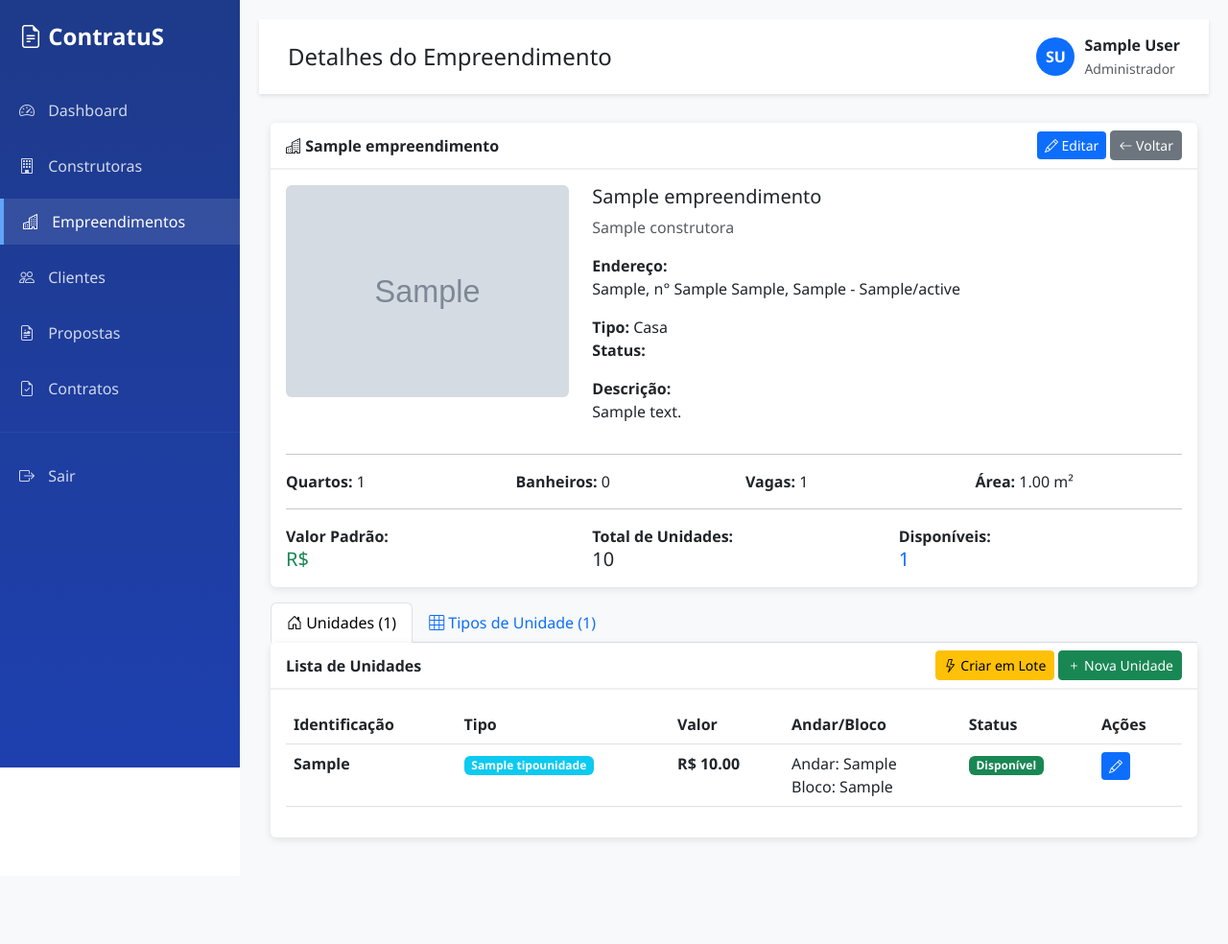
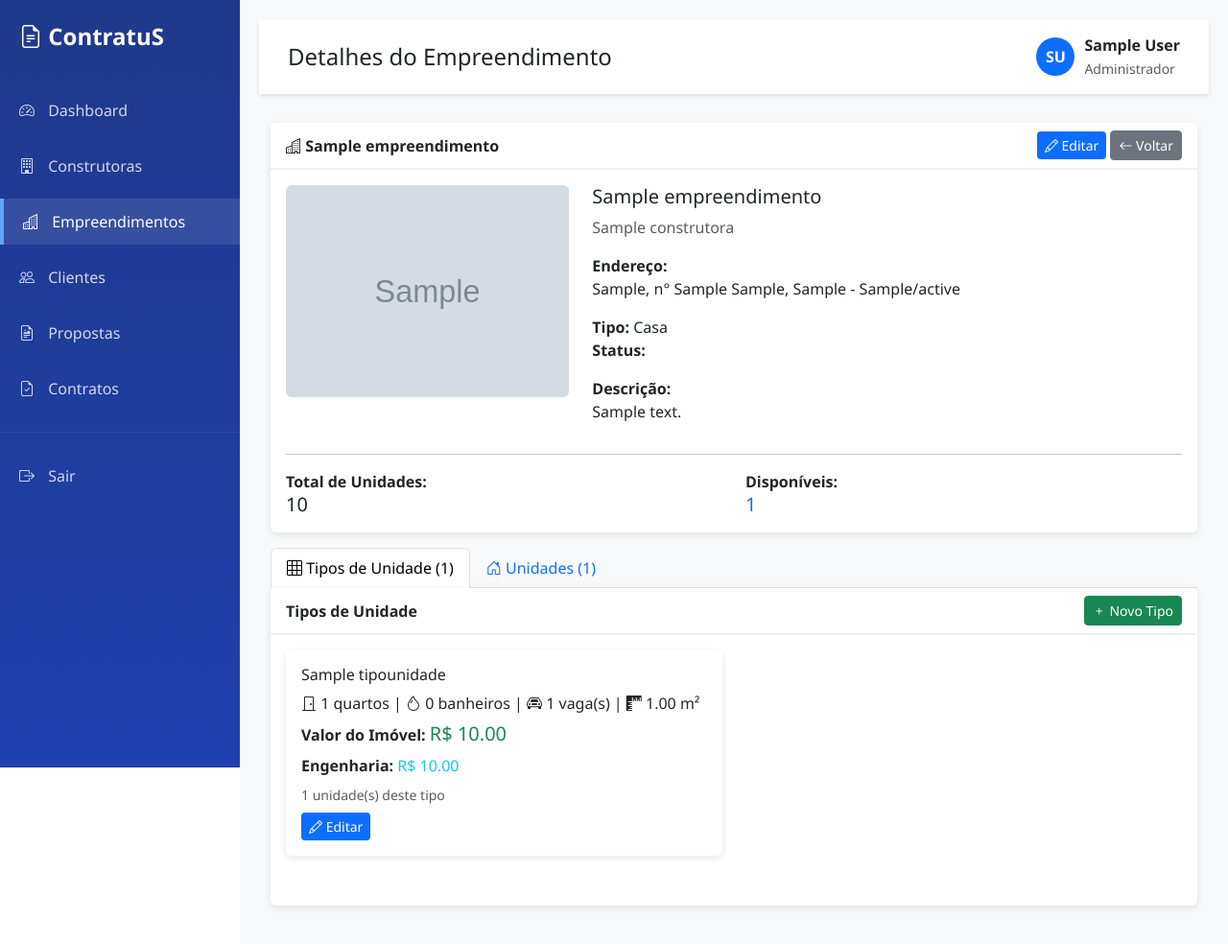
Before and after one commit to Rdantas12/contratus, a Django app: page /empreendimentos/1/ in a window 1280 px wide. Shown: the whole page at 96% size. Before the commit the page ends 875 px from the top, so only its background shows below. Run offline with Django 5.2, Linux system fonts and the light colour scheme; a user stored in the database is signed in; tables that the repository leaves empty hold one stand-in row (values such as "Sample post"); grey boxes marked "Sample" are stand-in pictures.

Commit message:
alteracao campos empreendimento

```diff
--- a/contratus/templates/contratus/empreendimentos/empreendimento_detail.html
+++ b/contratus/templates/contratus/empreendimentos/empreendimento_detail.html
@@ -51,33 +51,15 @@
 
         <hr>
 
-        <div class="row">
-            <div class="col-md-3">
-                <strong>Quartos:</strong> {{ empreendimento.quartos }}
-            </div>
-            <div class="col-md-3">
-                <strong>Banheiros:</strong> {{ empreendimento.banheiros }}
-            </div>
-            <div class="col-md-3">
-                <strong>Vagas:</strong> {{ empreendimento.vagas_garagem }}
-            </div>
-            <div class="col-md-3">
-                <strong>Área:</strong> {{ empreendimento.area_util|default:"-" }} m²
-            </div>
-        </div>
-
-        <hr>
+        <!-- ✅ REMOVIDO: Quartos, Banheiros, Vagas, Área -->
+        <!-- Essas informações agora aparecem apenas nos Tipos de Unidade -->
 
         <div class="row">
-            <div class="col-md-4">
-                <strong>Valor Padrão:</strong><br>
-                <span class="h5 text-success">R$ {{ empreendimento.valor_imovel|floatformat:2 }}</span>
-            </div>
-            <div class="col-md-4">
+            <div class="col-md-6">
                 <strong>Total de Unidades:</strong><br>
                 <span class="h5">{{ empreendimento.total_unidades }}</span>
             </div>
-            <div class="col-md-4">
+            <div class="col-md-6">
                 <strong>Disponíveis:</strong><br>
                 <span class="h5 text-primary">{{ empreendimento.unidades_disponiveis }}</span>
             </div>
@@ -88,22 +70,98 @@
 <!-- Tabs de Navegação -->
 <ul class="nav nav-tabs" id="empTabs" role="tablist">
     <li class="nav-item" role="presentation">
-        <button class="nav-link active" id="unidades-tab" data-bs-toggle="tab"
-                data-bs-target="#unidades" type="button" role="tab">
-            <i class="bi bi-house-door"></i> Unidades ({{ unidades.count }})
+        <button class="nav-link active" id="tipos-tab" data-bs-toggle="tab"
+                data-bs-target="#tipos" type="button" role="tab">
+            <i class="bi bi-grid-3x3"></i> Tipos de Unidade ({{ empreendimento.tipos_unidade.count }})
         </button>
     </li>
     <li class="nav-item" role="presentation">
-        <button class="nav-link" id="tipos-tab" data-bs-toggle="tab"
-                data-bs-target="#tipos" type="button" role="tab">
-            <i class="bi bi-grid-3x3"></i> Tipos de Unidade ({{ empreendimento.tipos_unidade.count }})
+        <button class="nav-link" id="unidades-tab" data-bs-toggle="tab"
+                data-bs-target="#unidades" type="button" role="tab">
+            <i class="bi bi-house-door"></i> Unidades ({{ unidades.count }})
         </button>
     </li>
 </ul>
 
 <div class="tab-content" id="empTabContent">
-    <!-- Tab Unidades -->
-    <div class="tab-pane fade show active" id="unidades" role="tabpanel">
+    <!-- Tab Tipos (PRIMEIRA ABA AGORA) -->
+    <div class="tab-pane fade show active" id="tipos" role="tabpanel">
+        <div class="card">
+            <div class="card-header d-flex justify-content-between align-items-center">
+                <span>Tipos de Unidade</span>
+                {% if pode_editar %}
+                <a href="{% url 'tipo_unidade_create' empreendimento.pk %}"
+                   class="btn btn-sm btn-success">
+                    <i class="bi bi-plus"></i> Novo Tipo
+                </a>
+                {% endif %}
+            </div>
+            <div class="card-body">
+                {% if empreendimento.tipos_unidade.all %}
+                <div class="row">
+                    {% for tipo in empreendimento.tipos_unidade.all %}
+                    <div class="col-md-6 mb-3">
+                        <div class="card">
+                            <div class="card-body">
+                                <h6>{{ tipo.nome }}</h6>
+
+                                <!-- ✅ CARACTERÍSTICAS FICAM AQUI -->
+                                <p class="mb-2">
+                                    <i class="bi bi-door-closed"></i> {{ tipo.quartos }} quartos |
+                                    <i class="bi bi-droplet"></i> {{ tipo.banheiros }} banheiros |
+                                    <i class="bi bi-car-front"></i> {{ tipo.vagas_garagem }} vaga(s) |
+                                    <i class="bi bi-rulers"></i> {{ tipo.area_util|default:"-" }} m²
+                                </p>
+
+                                <!-- ✅ VALORES FICAM AQUI -->
+                                <p class="mb-2">
+                                    <strong>Valor do Imóvel:</strong>
+                                    <span class="text-success h5">R$ {{ tipo.valor_imovel|floatformat:2 }}</span>
+                                </p>
+
+                                {% if tipo.valor_engenharia_necessaria %}
+                                <p class="mb-2">
+                                    <strong>Engenharia:</strong>
+                                    <span class="text-info">R$ {{ tipo.valor_engenharia_necessaria|floatformat:2 }}</span>
+                                </p>
+                                {% endif %}
+
+                                <p class="mb-2 small text-muted">
+                                    {{ tipo.unidades.count }} unidade(s) deste tipo
+                                </p>
+                                {% if pode_editar %}
+                                <a href="{% url 'tipo_unidade_edit' tipo.pk %}"
+                                   class="btn btn-sm btn-primary">
+                                    <i class="bi bi-pencil"></i> Editar
+                                </a>
+                                {% endif %}
+                            </div>
+                        </div>
+                    </div>
+                    {% endfor %}
+                </div>
+                {% else %}
+                <div class="alert alert-warning">
+                    <i class="bi bi-exclamation-triangle"></i>
+                    <strong>Nenhum tipo de unidade cadastrado.</strong>
+                    <br><br>
+                    <p>Os tipos de unidade definem as características e valores das unidades deste empreendimento.</p>
+                    <p><strong>Exemplo:</strong> "2 Quartos - 60m²", "3 Quartos + Suíte - 80m²"</p>
+                    {% if pode_editar %}
+                    <br>
+                    <a href="{% url 'tipo_unidade_create' empreendimento.pk %}"
+                       class="btn btn-sm btn-success">
+                        <i class="bi bi-plus"></i> Criar Primeiro Tipo
+                    </a>
+                    {% endif %}
+                </div>
+                {% endif %}
+            </div>
+        </div>
+    </div>
+
+    <!-- Tab Unidades (SEGUNDA ABA AGORA) -->
+    <div class="tab-pane fade" id="unidades" role="tabpanel">
         <div class="card">
             <div class="card-header d-flex justify-content-between align-items-center">
                 <span>Lista de Unidades</span>
@@ -128,6 +186,7 @@
                             <tr>
                                 <th>Identificação</th>
                                 <th>Tipo</th>
+                                <th>Características</th>
                                 <th>Valor</th>
                                 <th>Andar/Bloco</th>
                                 <th>Status</th>
@@ -142,7 +201,18 @@
                                     {% if unidade.tipo_unidade %}
                                     <span class="badge bg-info">{{ unidade.tipo_unidade.nome }}</span>
                                     {% else %}
-                                    <span class="text-muted">Padrão</span>
+                                    <span class="text-muted">Sem tipo definido</span>
+                                    {% endif %}
+                                </td>
+                                <td>
+                                    {% if unidade.tipo_unidade %}
+                                    <small>
+                                        {{ unidade.tipo_unidade.quartos }}Q |
+                                        {{ unidade.tipo_unidade.banheiros }}B |
+                                        {{ unidade.tipo_unidade.area_util|default:"-" }}m²
+                                    </small>
+                                    {% else %}
+                                    <small class="text-muted">-</small>
                                     {% endif %}
                                 </td>
                                 <td>
@@ -189,68 +259,5 @@
             </div>
         </div>
     </div>
-
-    <!-- Tab Tipos -->
-    <div class="tab-pane fade" id="tipos" role="tabpanel">
-        <div class="card">
-            <div class="card-header d-flex justify-content-between align-items-center">
-                <span>Tipos de Unidade</span>
-                {% if pode_editar %}
-                <a href="{% url 'tipo_unidade_create' empreendimento.pk %}"
-                   class="btn btn-sm btn-success">
-                    <i class="bi bi-plus"></i> Novo Tipo
-                </a>
-                {% endif %}
-            </div>
-            <div class="card-body">
-                {% if empreendimento.tipos_unidade.all %}
-                <div class="row">
-                    {% for tipo in empreendimento.tipos_unidade.all %}
-                    <div class="col-md-6 mb-3">
-                        <div class="card">
-                            <div class="card-body">
-                                <h6>{{ tipo.nome }}</h6>
-                                <p class="mb-2">
-                                    <i class="bi bi-door-closed"></i> {{ tipo.quartos }} quartos |
-                                    <i class="bi bi-droplet"></i> {{ tipo.banheiros }} banheiros |
-                                    <i class="bi bi-rulers"></i> {{ tipo.area_util|default:"-" }} m²
-                                </p>
-                                <p class="mb-2">
-                                    <strong>Valor:</strong>
-                                    <span class="text-success h5">R$ {{ tipo.valor_imovel|floatformat:2 }}</span>
-                                </p>
-                                <p class="mb-2 small text-muted">
-                                    {{ tipo.unidades.count }} unidade(s) deste tipo
-                                </p>
-                                {% if pode_editar %}
-                                <a href="{% url 'tipo_unidade_edit' tipo.pk %}"
-                                   class="btn btn-sm btn-primary">
-                                    <i class="bi bi-pencil"></i> Editar
-                                </a>
-                                {% endif %}
-                            </div>
-                        </div>
-                    </div>
-                    {% endfor %}
-                </div>
-                {% else %}
-                <div class="alert alert-info">
-                    <i class="bi bi-info-circle"></i>
-                    Nenhum tipo de unidade cadastrado.
-                    {% if pode_editar %}
-                    <br><br>
-                    <strong>Dica:</strong> Tipos de unidade permitem ter preços e características
-                    diferentes para unidades do mesmo empreendimento.
-                    <br><br>
-                    <a href="{% url 'tipo_unidade_create' empreendimento.pk %}"
-                       class="btn btn-sm btn-success">
-                        <i class="bi bi-plus"></i> Criar Primeiro Tipo
-                    </a>
-                    {% endif %}
-                </div>
-                {% endif %}
-            </div>
-        </div>
-    </div>
 </div>
 {% endblock %}
```
Also changed, not shown: contratus/forms.py (+2 -6 lines), contratus/models.py (+5 -15 lines), contratus/templates/contratus/empreendimentos/form.html (+14 -23 lines), contratus/migrations/0006_remove_empreendimento_area_util_and_more.py (added).
